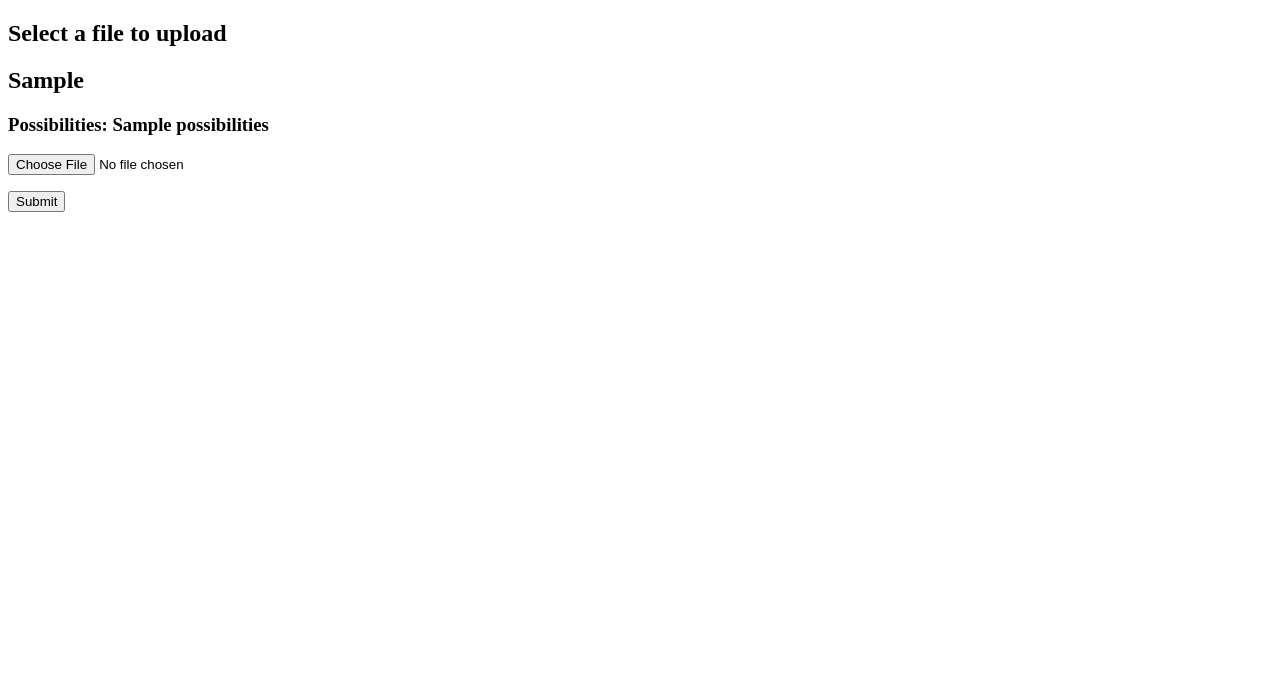
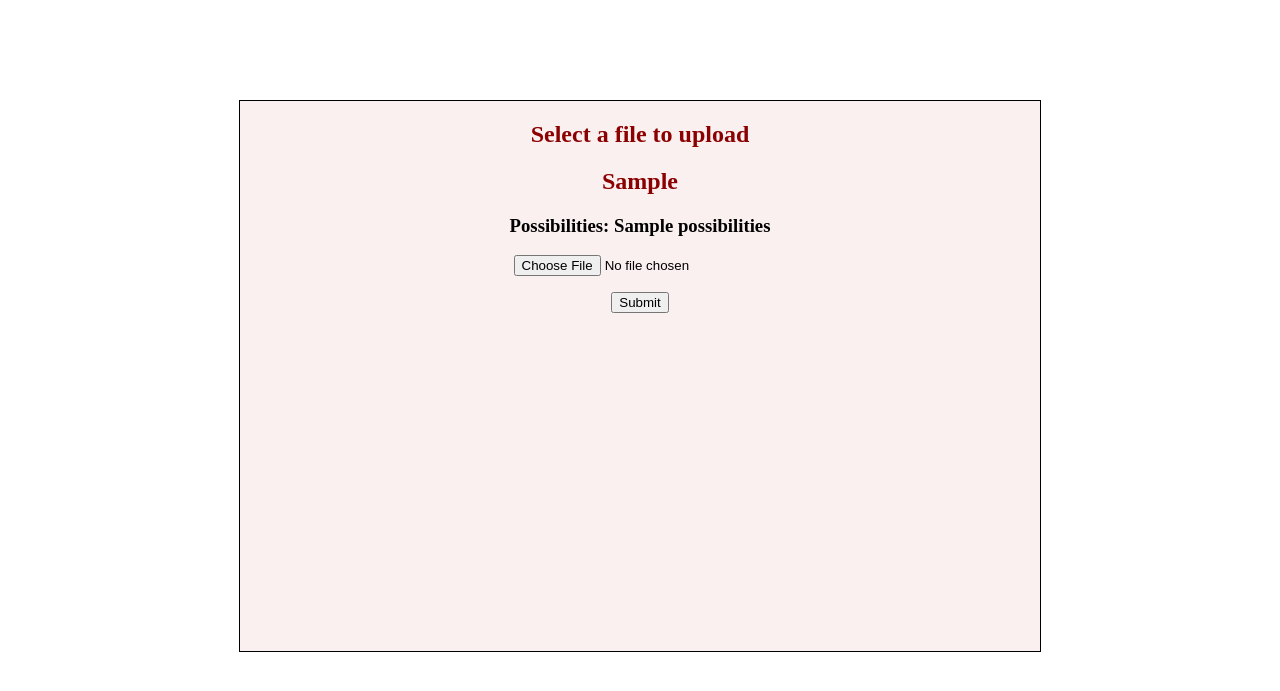
Before and after one commit to mshayganfar/chista, a Flask app: template templates/index.html in a window 1280 px wide. Shown: the top 691 px of the page. Run offline with Flask 2, Linux system fonts and the light colour scheme; the template is opened without the code that fills it: most values are stand-ins (such as "Sample title", 1, 10 or a date in 2020).

Commit message:
add css and initial modification of code in html and app files

```diff
--- a/app.py
+++ b/app.py
@@ -3,7 +3,7 @@ import os
 from process_image import Beauty
 from werkzeug.utils import secure_filename
 
-app = Flask(__name__)
+app = Flask(__name__, template_folder='templates', static_folder='static')
 app.secret_key = "temp12345"
 app.config['UPLOAD_FOLDER'] = 'static/uploads/'
 
--- /dev/null
+++ b/static/css/style.css
@@ -0,0 +1,193 @@
+#main {
+  position: absolute;
+  border: 1px solid black;
+  margin: 100px auto auto auto;
+  top: 0;
+  right: 0;
+  bottom: 0;
+  left: 0;
+  width: 800px;
+  height: 550px;
+  text-align: center;
+  justify-content: center;
+  background-color: rgb(250, 240, 240);
+}
+
+#main h2 {
+  color: darkred;
+}
+
+/*#main #message {
+  position: absolute;
+  bottom: 200px;
+  //border: 1px solid black;
+  color: maroon;
+  text-align: center;
+  font-size: 12px;
+  width: 800px;
+  height: 25px;
+  margin: auto;
+}
+
+#main_allwords #message {
+  position: absolute;
+  top: 200px;
+  //border: 1px solid black;
+  color: maroon;
+  text-align: center;
+  font-size: 12px;
+  width: 800px;
+  height: 25px;
+  margin: auto;
+}
+
+#main #result {
+  position: absolute;
+  bottom: 0px;
+  //border: 1px solid black;
+  color: maroon;
+  text-align: left;
+  font-size: 12px;
+  width: 800px;
+  height: 200px;
+  font-size: 16px;
+  color: #995555;
+}
+
+#main_allwords #result {
+  position: absolute;
+  top: 250px;
+  //border: 1px solid black;
+  color: maroon;
+  text-align: left;
+  font-size: 12px;
+  width: 800px;
+  font-size: 16px;
+  color: #995555;
+  height: auto;
+  min-height: 30px;
+  height: auto !important;
+  height: 30px;
+}
+
+#main #search {
+  display: block;
+  //border: 1px solid black;
+  color: maroon;
+  text-align: center;
+  width: 500px;
+  height: 25px;
+  margin: auto;
+  padding: 25px;
+}
+
+#main #insert {
+  display: block;
+  //border: 1px solid black;
+  color: maroon;
+  text-align: left;
+  justify-content: left;
+  width: 600px;
+  height: 100px;
+  margin: auto;
+  padding: 15px;
+}
+
+#main #insert #data label {
+  display: inline-block;
+  color: maroon;
+  width: 150px;
+  text-align: right;
+}
+
+#main #search #data label {
+  display: inline-block;
+  color: maroon;
+  width: 75px;
+  text-align: right;
+}
+
+#main #insert #data div {
+  padding: 2px;
+}
+
+#data {
+  font-size: 18px;
+}
+
+.insert {
+  position: relative;
+  left: 77%;
+}
+
+.logo {
+  background-image: url(/images/logo.png) no-repeat;
+  width: 200px;
+  height: 185px;
+  object-fit: fill;
+  padding: 5px;
+}
+
+.text {
+  width: 250px;
+  height: 25px;
+  background-color: #fff7f7;
+  font-size: 18px;
+  border: 1px solid maroon;
+}
+
+.long_text {
+  width: 400px;
+  height: 25px;
+  background-color: #fff7f7;
+  font-size: 18px;
+  border: 1px solid maroon;
+}
+
+input[type=button],
+input[type=submit],
+input[type=reset] {
+  background-color: #fff7f7;
+  border: 1px solid maroon;
+  color: maroon;
+  padding: 5px 15px;
+  text-decoration: none;
+  margin: 4px 2px;
+  cursor: pointer;
+  border-radius: 8px;
+  font-weight: bold;
+}
+
+.here {
+  text-decoration: underline;
+  font-weight: bold;
+  font-color: maroon;
+}
+
+body {
+  background-color: white;
+  font-family: verdana;
+  font-size: 14px;
+}
+
+label {
+  display: inline-block;
+  width: 150px;
+  text-align: right;
+}
+
+a:link {
+  color: maroon;
+}
+
+a:visited {
+  color: maroon;
+}
+
+a:hover {
+  color: maroon;
+}
+
+a:active {
+  color: maroon;
+} */
--- a/templates/index.html
+++ b/templates/index.html
@@ -3,9 +3,11 @@
 
 <head>
   <title>Semantic Image Understanding</title>
+  <link rel="stylesheet" type="text/css" href="{{ url_for('static', filename='css/style.css') }}" />
 </head>
 
 <body>
+  <div id="main">
     <h2>Select a file to upload</h2>
     <p>
       {% with messages = get_flashed_messages() %}
@@ -47,6 +49,7 @@
         <input type="submit" value="Submit">
       </p>
     </form>
+  </div>
 </body>
 
 </html>
```
Lines whose indentation alone changed are shown as unchanged.
